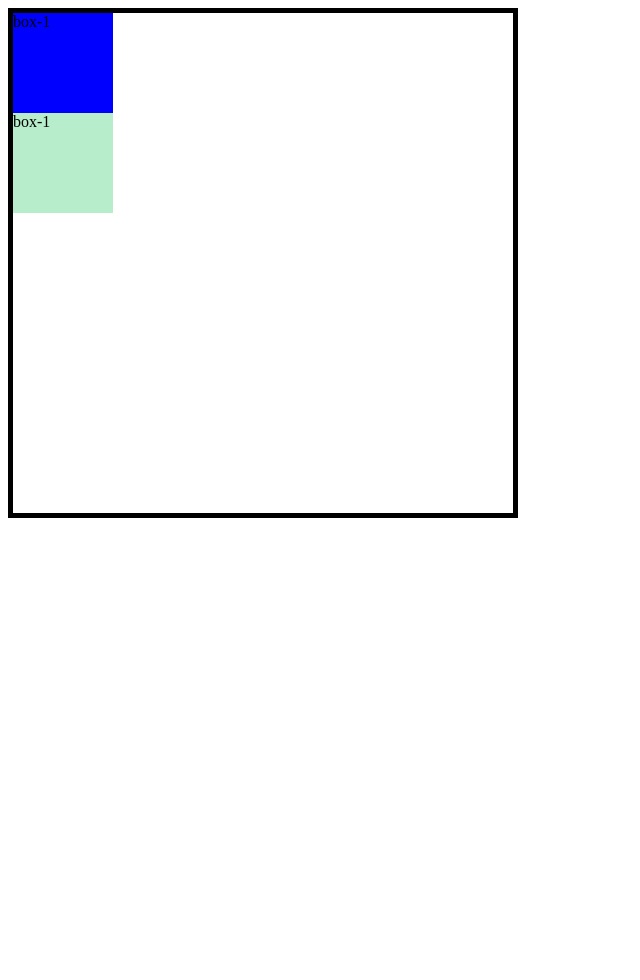
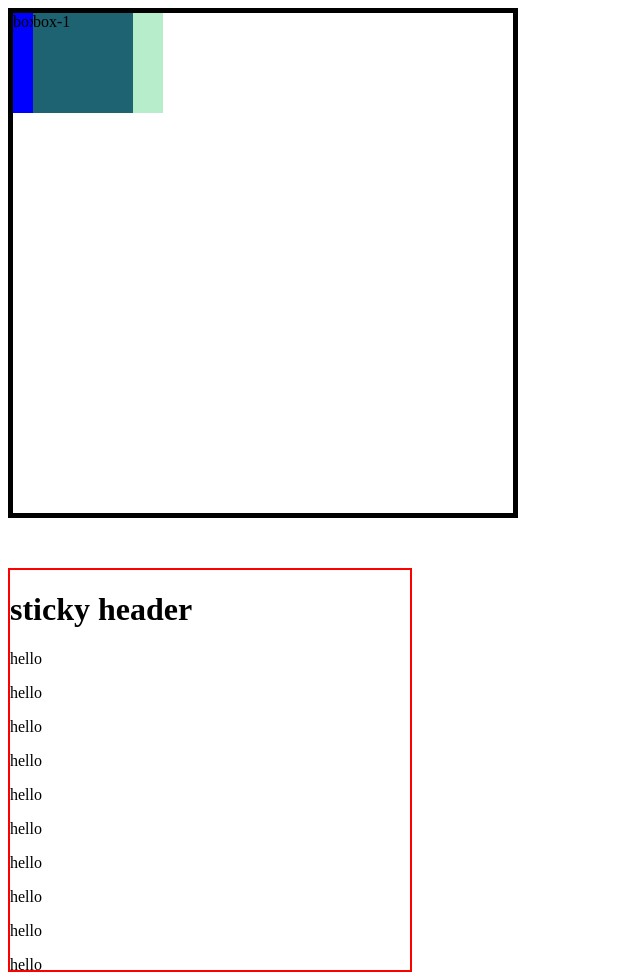
Before and after one commit to KholoudMohammedSaffan/day4, a plain HTML site: page lab1.html/index3.html in a window 1280 px wide. Shown: the whole page, without its empty margins (0-640 px from the left). Before the commit the page ends 800 px from the top, so only its background shows below. Drawn offline with Linux system fonts and the light colour scheme.

Commit message:
position

```diff
--- a/lab1.html/index3.html
+++ b/lab1.html/index3.html
@@ -4,17 +4,42 @@
     <meta charset="UTF-8" />
     <meta name="viewport" content="width=device-width, initial-scale=1.0" />
     <title>Document</title>
-    <link>
+    <link />
     <link rel="stylesheet" href="style3.css" />
   </head>
   <body>
-  <div class="container">
-    <div class="box">
-      <div class="box-1">box-1</div>
+    <div class="container">
+      <div class="box">
+        <div class="box-1">box-1</div>
         <div class="box-2">box-1</div>
-            <div class="box-3">box-1</div>
+        <div class="box-3">box-1</div>
+      </div>
+
     </div>
-  </div>
-
+          <div class="sticky-container">
+        <h1 class="sticky-header">sticky header</h1>
+        <p>hello</p>
+        <p>hello</p>
+        <p>hello</p>
+        <p>hello</p>
+        <p>hello</p>
+        <p>hello</p>
+        <p>hello</p>
+        <p>hello</p>
+        <p>hello</p>
+        <p>hello</p>
+        <p>hello</p>
+        <p>hello</p>
+        <p>hello</p>
+        <p>hello</p>
+        <p>hello</p>
+        <p>hello</p>
+        <p>hello</p>
+        <p>hello</p>
+        <p>hello</p>
+        <p>hello</p>
+        <p>hello</p>
+        <p>hello</p>
+      </div>
   </body>
 </html>
--- a/lab1.html/style3.css
+++ b/lab1.html/style3.css
@@ -49,7 +49,7 @@
     height: 500px;
     border: black solid 5px;
     position: relative;
-    overflow-x: hidden;
+    /* overflow-x: hidden; */
 }
 /* .box {
     width: 200px;
@@ -60,24 +60,45 @@
      width: 100px;
     height: 100px;
     background-color: blue;
-    position: fixed;
+    position: absolute;
+    left: 0px;
+    z-index: 1;
 }
 .box-2 {
     width: 100px;
     height: 100px;
     background-color: rgb(29, 99, 113);
+        position: absolute;
+    left: 20px;
+     z-index: 5;
 }
 .box-3 {
     width: 100px;
     height: 100px;
     background-color: rgb(183, 237, 202);
+        position: absolute;
+    left: 50px;
+     z-index: 2;
 }
-.box-3:hover{
+/* .box-3:hover{
     position: relative;
     left: 20px
-}
-.box-2:hover {
+} */
+/* .box-2:hover {
     position:absolute;
     top: 200px;
     left: 700px;
+} */
+.sticky-container {
+    border: red solid 2px;
+    width: 400px;
+    height: 400px;
+    overflow-y: scroll;
+    position: relative;
+    margin-top: 50px;
+
 }
+.sticky-header {
+    position: sticky;
+    top: 0;
+}
```
